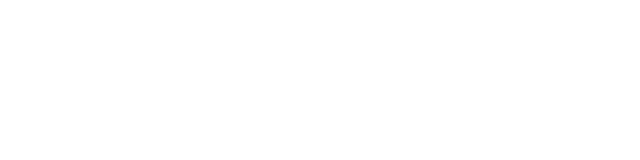
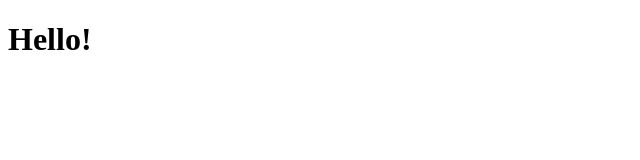
Before and after one commit to rnkwilliams/tea-time-frontend, a React (Create React App) app: page / in a window 1280 px wide. Shown: the top 160 px of the page, without its empty margins (0-640 px from the left). Built offline with nearby package versions, Linux system fonts and the light colour scheme.

Commit message:
installed and imported packages to index.js

```diff
--- a/package.json
+++ b/package.json
@@ -8,7 +8,11 @@
     "@testing-library/user-event": "^7.2.1",
     "react": "^16.13.1",
     "react-dom": "^16.13.1",
-    "react-scripts": "3.4.1"
+    "react-redux": "^7.2.0",
+    "react-router-dom": "^5.2.0",
+    "react-scripts": "3.4.1",
+    "redux": "^4.0.5",
+    "redux-thunk": "^2.3.0"
   },
   "scripts": {
     "start": "react-scripts start",
--- a/src/App.js
+++ b/src/App.js
@@ -5,7 +5,7 @@ class App extends React.Component {
   render() {
     return (
       <div>
-
+        <h1>Hello!</h1>
       </div >
     );
   }
--- a/src/index.js
+++ b/src/index.js
@@ -1,5 +1,9 @@
 import React from 'react';
 import ReactDOM from 'react-dom';
+import { createStore, applyMiddleware } from 'redux'
+import { Provider } from 'react-redux'
+import thunk from 'redux-thunk'
+
 import App from './App';
 
 ReactDOM.render(<App />, document.getElementById('root'));
```
Also changed, not shown: 1 other file (tests, documents, lock files or other folders).
